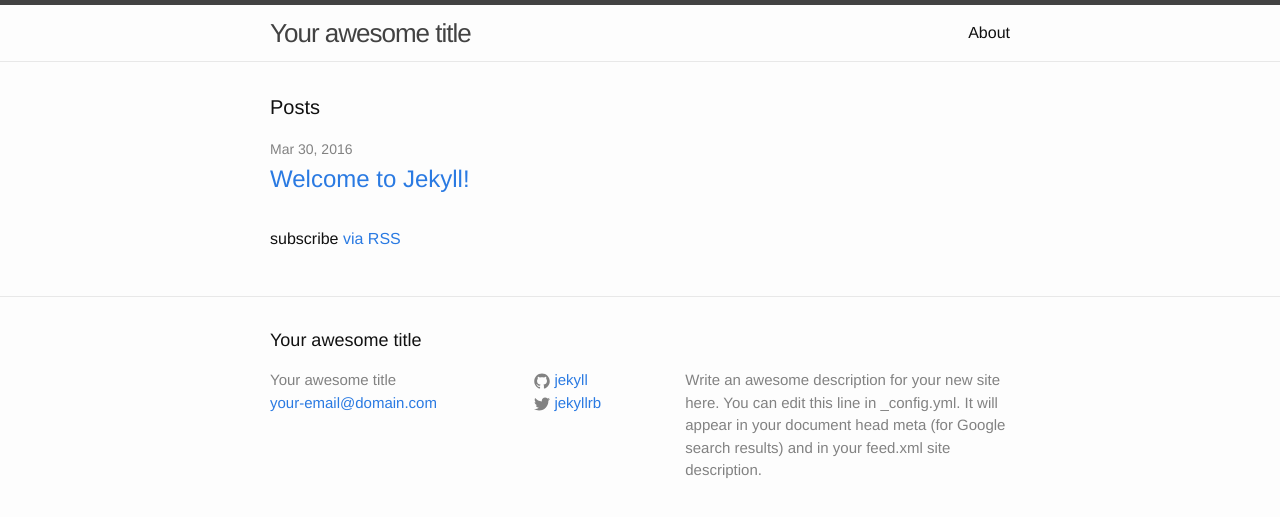
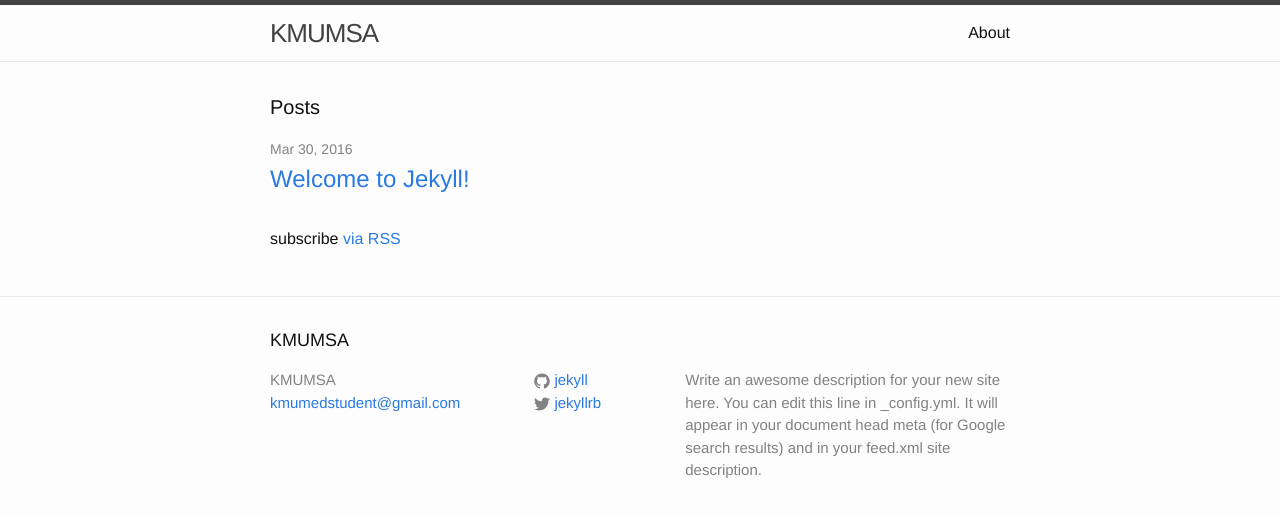
Before and after one commit to HsuYR/msasite, a Jekyll site: the page built from index.html, in a window 1280 px wide. Shown: the top 517 px of the page. Built offline with Jekyll 4.4.1, drawn with Linux system fonts in a browser that asks for light colours.

Commit message:
update site title and email

```diff
--- a/_config.yml
+++ b/_config.yml
@@ -6,8 +6,8 @@
 # 'jekyll serve'. If you change this file, please restart the server process.
 
 # Site settings
-title: Your awesome title
-email: your-email@domain.com
+title: KMUMSA
+email: kmumedstudent@gmail.com
 description: > # this means to ignore newlines until "baseurl:"
   Write an awesome description for your new site here. You can edit this
   line in _config.yml. It will appear in your document head meta (for
```
